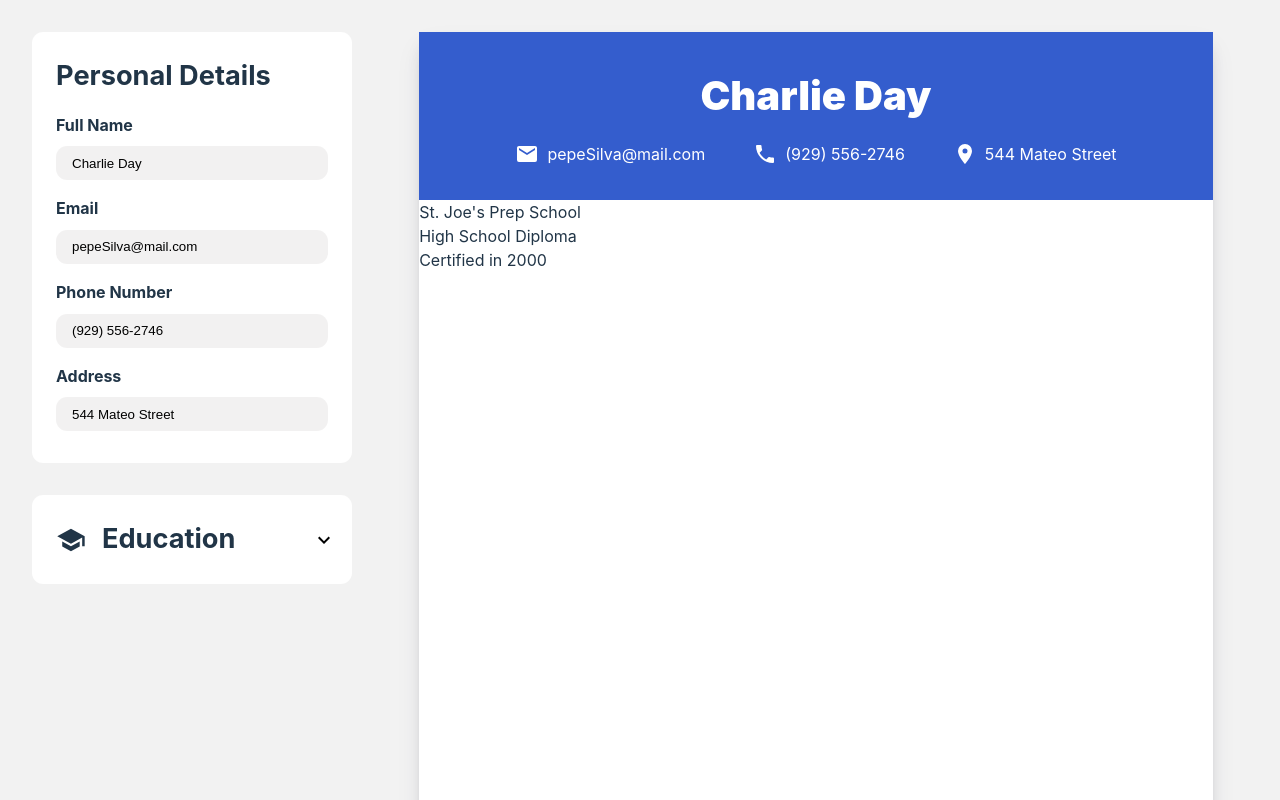
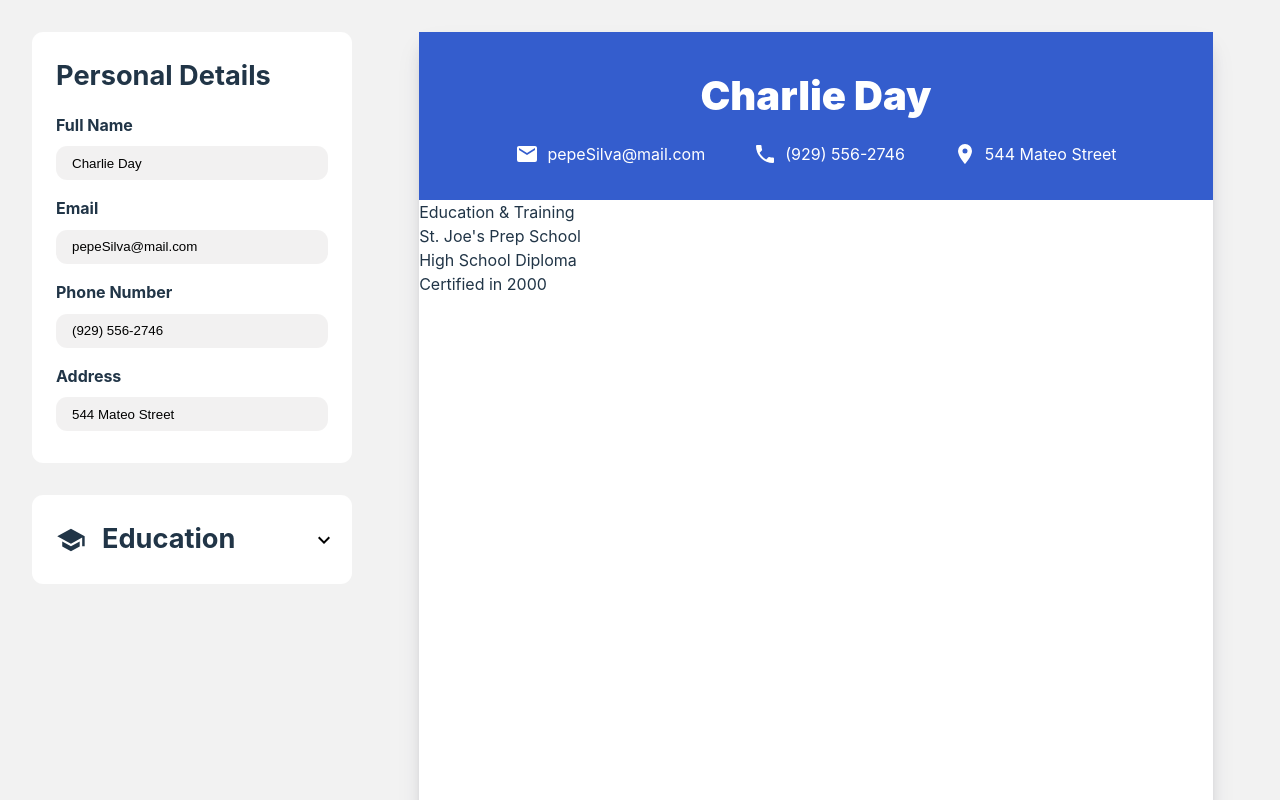
Before and after one commit to Frobii/resume-builder, a React (Vite) app: page / in a window 1280 px wide. Shown: the top 800 px of the page. Built offline with nearby package versions, Linux system fonts and the light colour scheme.

Commit message:
give-the-education-info-a-heading-on-the-resume

```diff
--- a/src/Resume.jsx
+++ b/src/Resume.jsx
@@ -23,6 +23,7 @@ export default function Resume({fullName, email, phoneNumber, address, education
             {
                 education.length > 0 &&
                 <section className="education-details">
+                    <div className ="education-header">Education & Training</div>
                     {   (education[0] && (education[0].visible || education[0].visible === undefined)) &&
                         <div className="education-1">
                             <div className="institution">{education[0].institution}</div>
```
